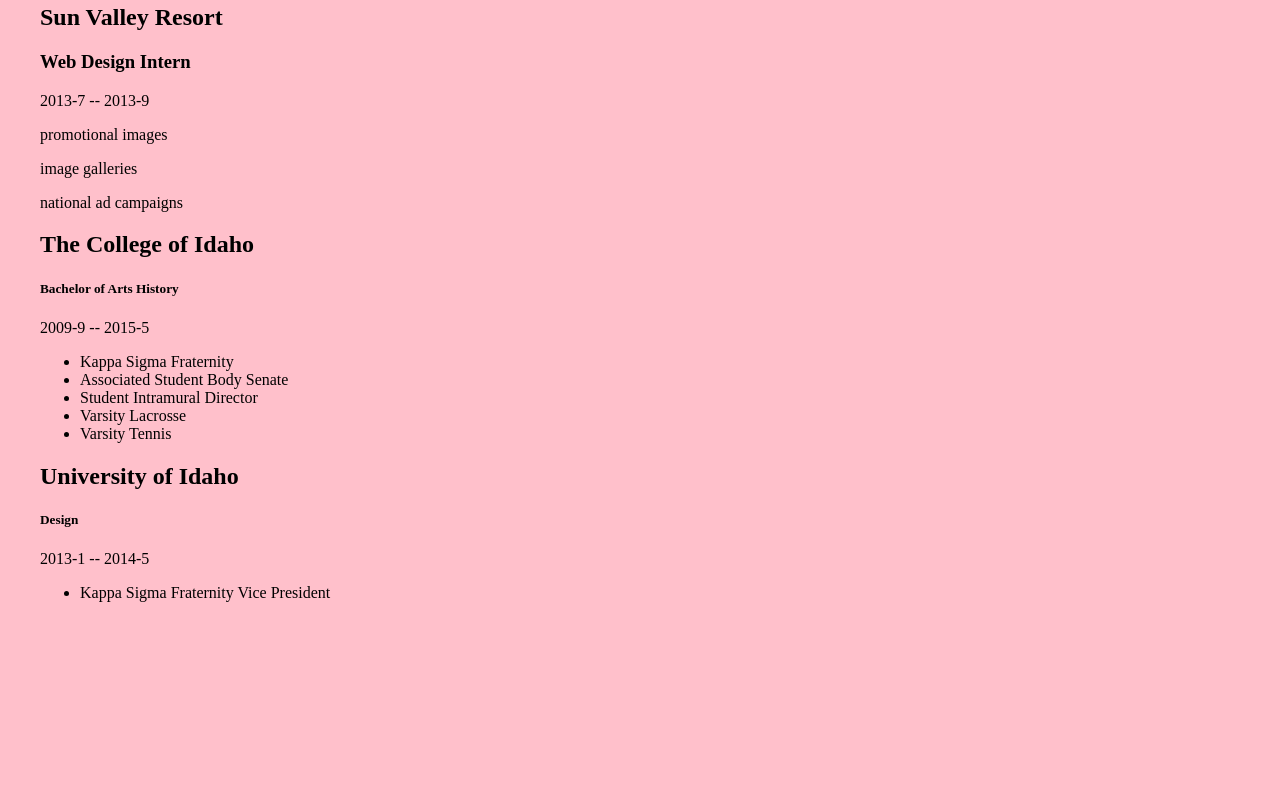
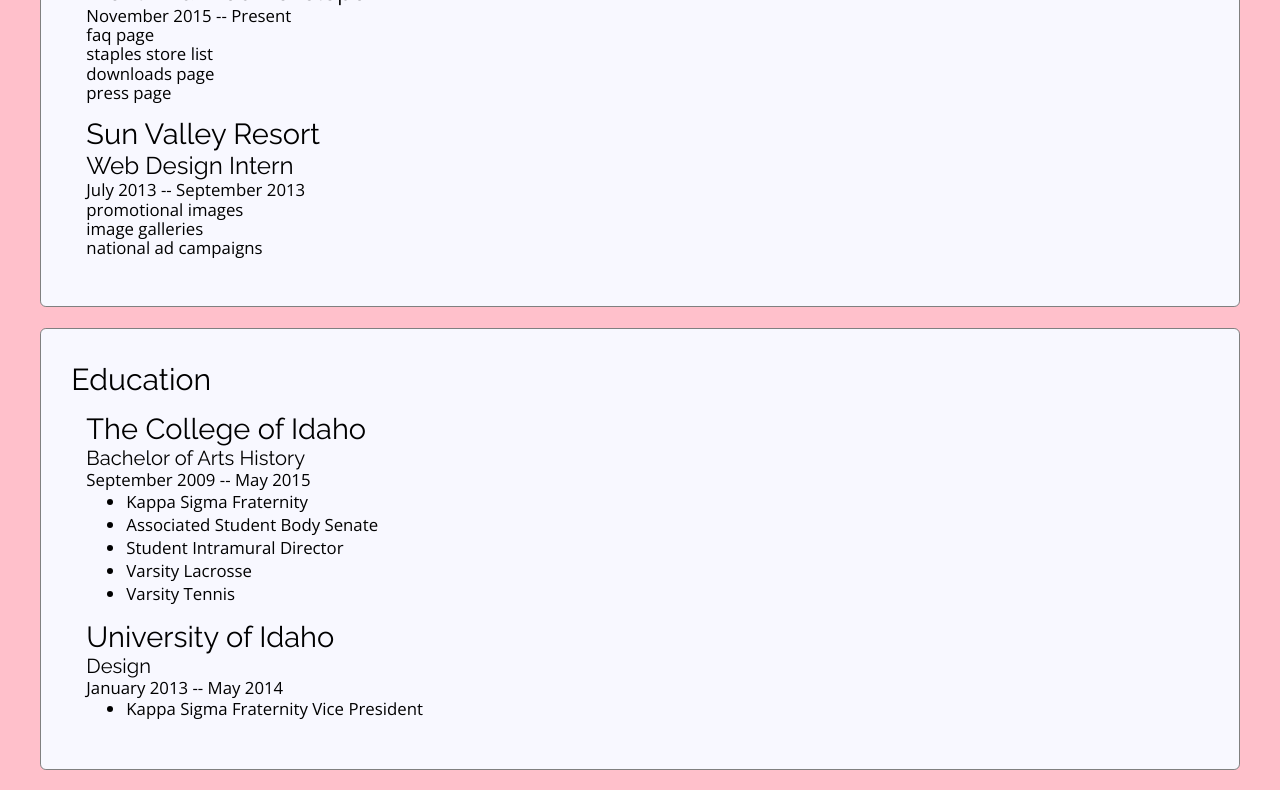
Before and after one commit to skunkface/jsonresume, a website: page public/resume.html in a window 1280 px wide. Shown: the part 615-1405 px from the top of the page. Before the commit the page ends 1233 px from the top, so only its background shows below. Drawn offline with nearby package versions, Linux system fonts and the light colour scheme.

Commit message:
intial style updates, various js updates for css syntax

```diff
--- a/public/css/default.css
+++ b/public/css/default.css
@@ -1,3 +1,68 @@
 body {
   background-color: pink;
 }
+
+h1, h2, h3, h4, .resume-holder > section:before {
+  font-family: 'Raleway', sans-serif;
+  font-weight: 400;
+}
+
+.resume-holder section {
+  font-size: 1em;
+  margin: 1.2em auto;
+  background-color: #f8f8ff;
+  border: 1px solid gray;
+  padding: 2em 1.8em;
+  border-radius: .35em;
+  -webkit-box-sizing: border-box;
+  -moz-box-sizing: border-box;
+  box-sizing: border-box;
+}
+
+.resume-holder section article {
+  margin: .9em;
+}
+.resume-holder > section:before {
+  font-size: 1.8em;
+}
+section.work:before {
+  content: 'Work Experience';
+}
+
+section.education:before {
+  content: 'Education';
+}
+
+.resume-holder section h1 {
+  font-size: 2.074em;
+ }
+
+.resume-holder section h2 {
+  font-size: 1.728em;
+ }
+
+.resume-holder section h3 {
+  font-size: 1.44em;
+ }
+
+.resume-holder section h4 {
+  font-size: 1.2em;
+ }
+
+.resume-holder section p {
+   font-size: 1em;
+   line-height: 1.15em;
+ }
+
+
+@media screen and (min-width: 1400px) {
+  html {
+    font-size: 1.25em;
+   }
+}
+
+@media screen and (min-width: 400px) {
+  html {
+    font-size: 1.05em;
+  }
+}
--- a/public/css/style.css
+++ b/public/css/style.css
@@ -3,9 +3,22 @@
   padding: 0;
 }*/
 
+html {
+  font-size: 1em;
+  font-family: 'Open sans', sans-serif;
+}
+
 .resume-holder {
   width: 1200px;
   margin: 0 auto;
+}
+
+.resume-holder section * {
+  margin: 0;
+}
+
+.profiles a {
+  display: block;
 }
 
 .style-change {
@@ -13,3 +26,10 @@
   top: 0;
   right: 0;
 }
+
+@media (max-width: 1200px) {
+  .resume-holder {
+    width: 95%;
+    margin: 0 auto;
+  }
+}
--- a/public/js/resume.js
+++ b/public/js/resume.js
@@ -31,8 +31,8 @@
 
 function buildGeneral(general) {
   var docBody = document.getElementById('resume-holder');
-  var resumeHolder = document.createElement('section');
-  resumeHolder.classList.add('general');
+  var generalHolder = document.createElement('section');
+  generalHolder.classList.add('general');
 
   var emailHolder = document.createElement('a');
   emailHolder.innerHTML = general.email;
@@ -41,6 +41,13 @@
   var locationHolder = document.createElement('article');
   locationHolder.classList.add('location');
   var myLocation = general.location;
+  elemBuilder('p', myLocation.address, locationHolder);
+  elemBuilder('p', myLocation.city + ', ' + myLocation.postalCode, locationHolder);
+
+  var contactHolder = document.createElement('article');
+  contactHolder.classList.add('contact');
+  contactHolder.appendChild(emailHolder);
+  elemBuilder('p', general.phone, contactHolder);
 
   var profilesHolder = document.createElement('article');
   profilesHolder.classList.add('profiles');
@@ -49,15 +56,12 @@
     profilesHolder.appendChild(buildSocialProfile(myProfiles[network]));
   }
 
-  elemBuilder('h1', general.name, resumeHolder);
-  elemBuilder('p', myLocation.address, locationHolder);
-  elemBuilder('p', myLocation.city + ', ' + myLocation.postalCode, locationHolder);
-  resumeHolder.appendChild(locationHolder);
-  resumeHolder.appendChild(emailHolder);
-  elemBuilder('p', general.phone, resumeHolder);
-  resumeHolder.appendChild(profilesHolder);
-  elemBuilder('p', general.summary, resumeHolder);
-  docBody.appendChild(resumeHolder);
+  elemBuilder('h1', general.name, generalHolder);
+  generalHolder.appendChild(locationHolder);
+  generalHolder.appendChild(contactHolder);
+  generalHolder.appendChild(profilesHolder);
+  elemBuilder('p', general.summary, generalHolder);
+  docBody.appendChild(generalHolder);
 }
 
 function buildWork(work) {
@@ -99,7 +103,7 @@
     }
 
     elemBuilder('h2', education[school].school, educationHolder);
-    elemBuilder('h5', education[school].degreeType + ' ' + education[school].degree, educationHolder);
+    elemBuilder('h4', education[school].degreeType + ' ' + education[school].degree, educationHolder);
     elemBuilder('p', education[school].startDate + " -- " + education[school].endDate, educationHolder);
     educationHolder.appendChild(extraCarriculars);
     educationContainer.appendChild(educationHolder);
--- a/public/resume.html
+++ b/public/resume.html
@@ -2,9 +2,11 @@
 <html lang="en">
 <head>
   <meta charset="UTF-8">
+  <meta name="viewport" content="width=device-width, initial-scale=1">
   <title>Resume</title>
   <link rel="stylesheet" href="/css/style.css" media="screen" title="main">
   <link rel="stylesheet" href="/css/default.css" media="screen">
+  <link href="https://fonts.googleapis.com/css?family=Open+Sans|Raleway" rel="stylesheet">
   <script src="/js/common.js"></script>
   <script src="/js/resume.js"></script>
   <script src="/js/switchCss.js"></script>
--- a/public/resume.json
+++ b/public/resume.json
@@ -20,7 +20,7 @@
     },
     {
       "network": "linkedIn",
-      "iconClass": "test",
+      "iconClass": "fa-linkedin",
       "username": "chrismiller4402",
       "url": "https://www.linkedin.com/in/chrismiller4402"
     }]
@@ -30,7 +30,7 @@
     "location": "Austin, TX",
     "position": "Front End Web Developer",
     "website": "https://www.erincondren.com",
-    "startDate": "2015-11",
+    "startDate": "November 2015",
     "endDate": "Present",
     "summary": "",
     "highlights": [
@@ -45,8 +45,8 @@
     "location": "Sun Valley, ID",
     "position": "Web Design Intern",
     "website": "https://www.sunvalley.com",
-    "startDate": "2013-7",
-    "endDate": "2013-9",
+    "startDate": "July 2013",
+    "endDate": "September 2013",
     "summary": "",
     "highlights": [
       "promotional images",
@@ -58,8 +58,8 @@
     "school": "The College of Idaho",
     "degree": "History",
     "degreeType": "Bachelor of Arts",
-    "startDate": "2009-9",
-    "endDate": "2015-5",
+    "startDate": "September 2009",
+    "endDate": "May 2015",
     "extraCarriculars": [
       "Kappa Sigma Fraternity",
       "Associated Student Body Senate",
@@ -72,8 +72,8 @@
     "school": "University of Idaho",
     "degree": "Design",
     "degreeType": "",
-    "startDate": "2013-1",
-    "endDate": "2014-5",
+    "startDate": "January 2013",
+    "endDate": "May 2014",
     "extraCarriculars": [
       "Kappa Sigma Fraternity Vice President"
     ]
```
